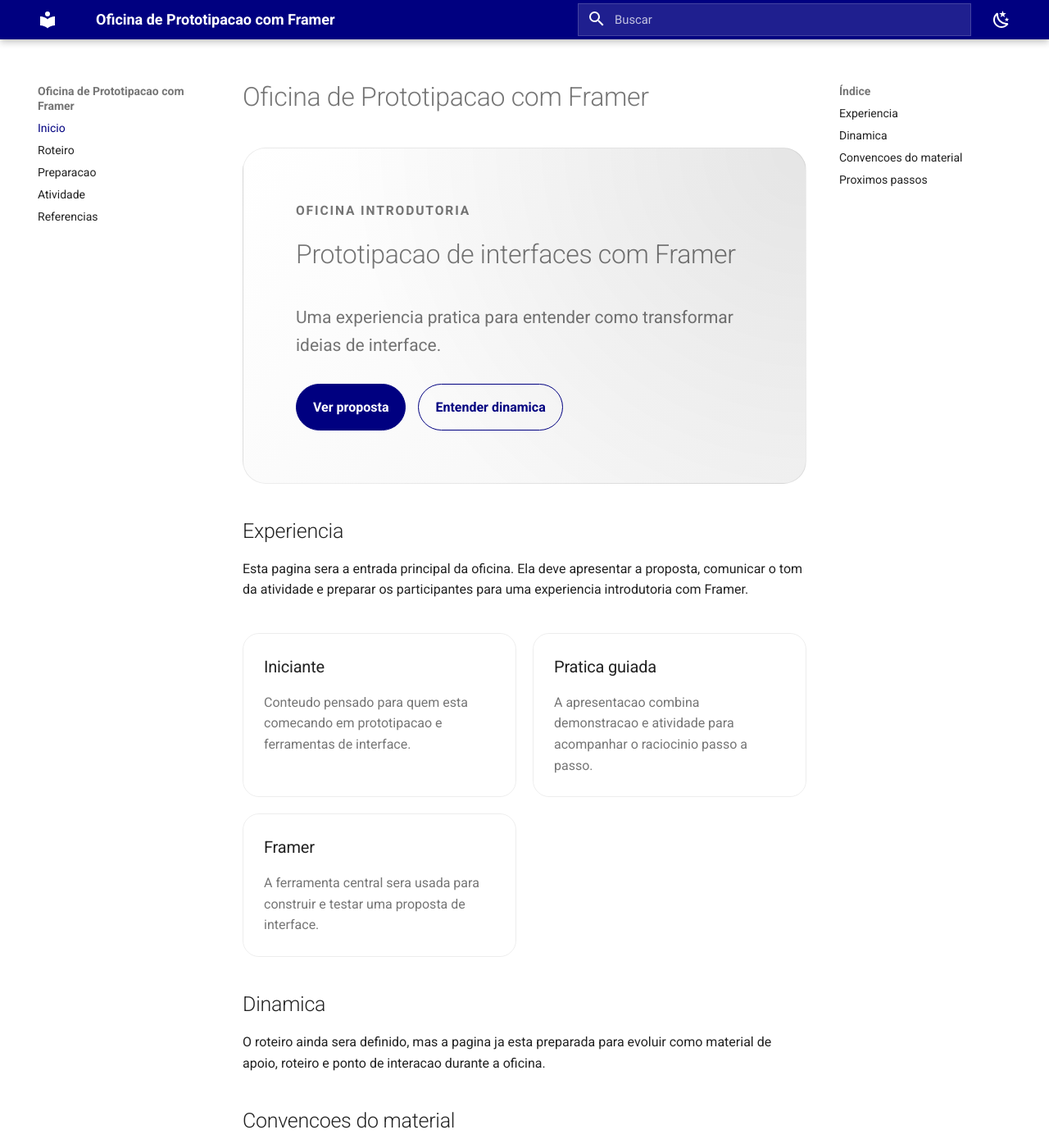
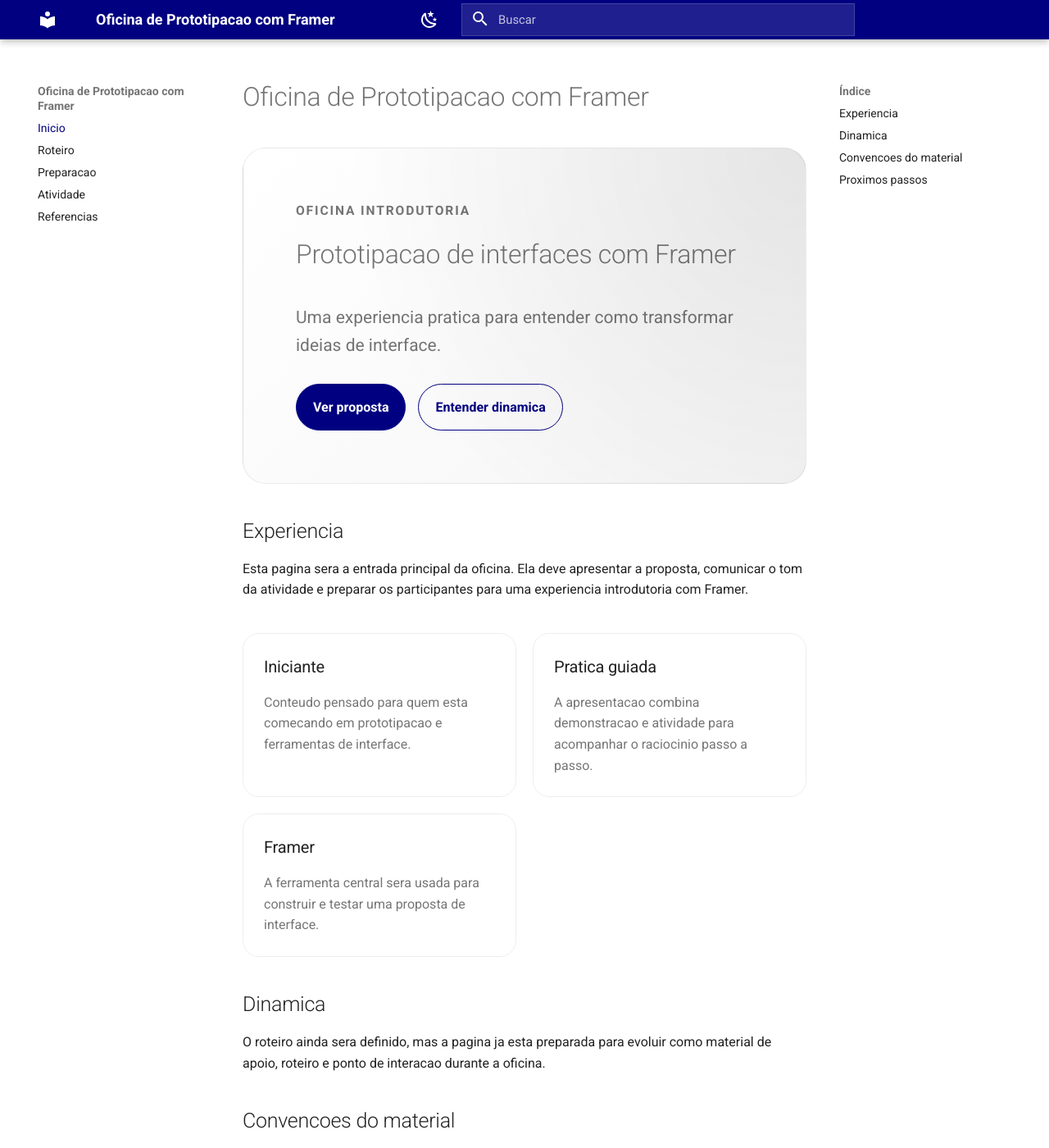
Before and after one commit to AndersonReiner/oficina-framer, an MkDocs documentation site: the page built from docs/index.md, in a window 1280 px wide and 1400 px high. Shown: the whole window at 82% size. Built offline with MkDocs 1.6.1 and Material for MkDocs 9.7.7, drawn with Linux system fonts in a browser that asks for light colours.

Commit message:
fix: preserve search overlay layout

```diff
--- a/docs/stylesheets/workshop.css
+++ b/docs/stylesheets/workshop.css
@@ -19,7 +19,6 @@
 @media screen and (min-width: 76.25em) {
   .md-header__inner {
     gap: 0.75rem;
-    position: relative;
   }
 
   .md-header__title {
@@ -33,15 +32,11 @@
     max-width: 24rem;
     min-width: 16rem;
     padding: 0;
-    position: absolute;
-    right: 3.25rem;
-    top: 50%;
-    transform: translateY(-50%);
     width: 100%;
   }
 
   .md-header__option {
-    margin-left: auto;
+    margin-left: 0;
   }
 
   .md-search__inner {
```
